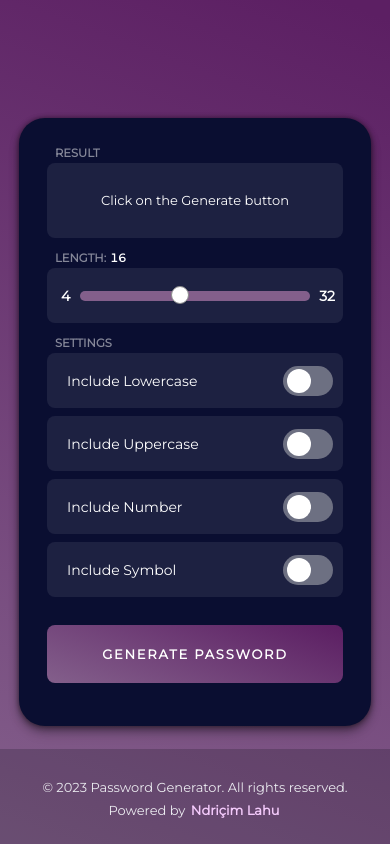
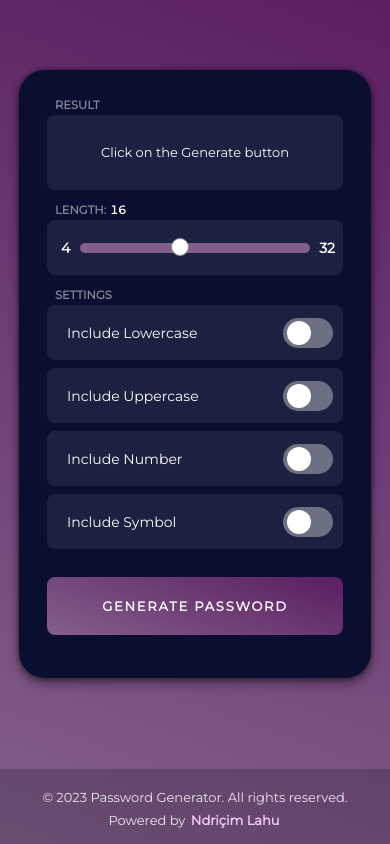
Before and after one commit to ndriqimlahu/password-generator, a React (Create React App) app: page / in a window 390 px wide. Built offline with nearby package versions, Linux system fonts and the light colour scheme.

Commit message:
Some minor fixes for Card and Footer

```diff
--- a/src/components/Layout/Footer.module.css
+++ b/src/components/Layout/Footer.module.css
@@ -114,6 +114,11 @@
 }
 
 @media (max-width: 425px) {
+  .footer {
+    height: 75px;
+    padding: 20px;
+  }
+
   .copyright {
     font-size: 13px;
   }
@@ -128,6 +133,11 @@
 }
 
 @media (max-width: 375px) {
+  .footer {
+    height: 75px;
+    padding: 20px;
+  }
+
   .copyright {
     font-size: 13px;
   }
@@ -142,6 +152,11 @@
 }
 
 @media (max-width: 320px) {
+  .footer {
+    height: 75px;
+    padding: 15px;
+  }
+
   .copyright {
     font-size: 12.8px;
     letter-spacing: 0.8px;
--- a/src/components/UI/Card.module.css
+++ b/src/components/UI/Card.module.css
@@ -45,6 +45,7 @@
   .card {
     width: 22em;
     height: 38em;
+    margin: 0 0 6em 0;
     padding: 45px 28px;
     border-radius: 26px;
   }
@@ -54,6 +55,7 @@
   .card {
     width: 20em;
     height: 37em;
+    margin: 0 0 5em 0;
     padding: 40px 24px;
     border-radius: 22px;
   }
@@ -64,6 +66,7 @@
     margin: 40px 0;
     width: 18em;
     height: 37.5em;
+    margin: 0 0 5.5em 0;
     padding: 45px 15px;
     border-radius: 20px;
   }
```
